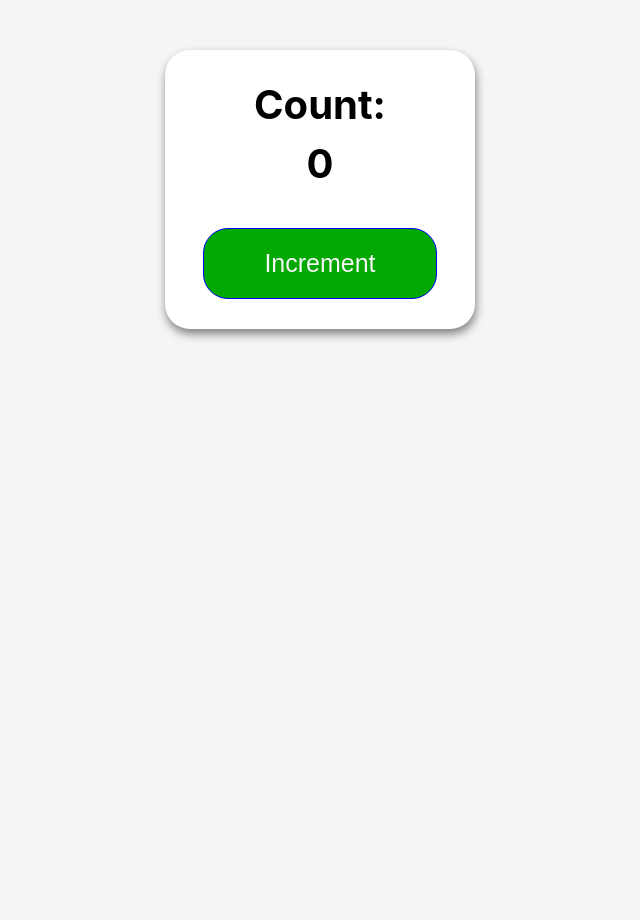
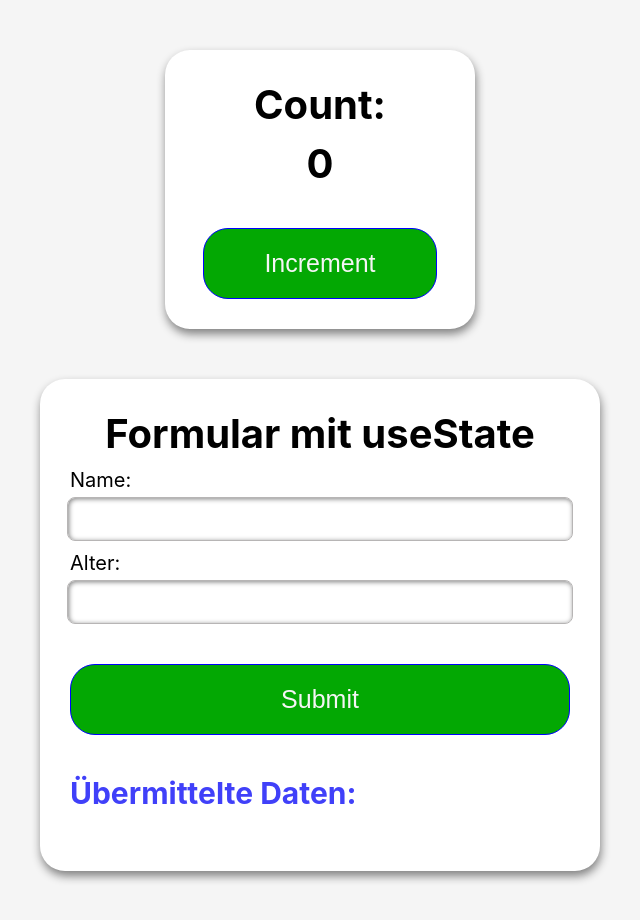
Before and after one commit to SuCoBootcamp24/Alle_Uebungen, a React (Vite) app in the folder Day98_24_10_07_React_Formular_mit_useState/: page / in a window 1280 px wide. Shown: the whole page, without its empty margins (320-960 px from the left). Before the commit the page ends 800 px from the top, so only its background shows below. Built offline with nearby package versions, Linux system fonts and the light colour scheme.

Commit message:
done task 2. Formular

```diff
--- a/Day98_24_10_07_React_Formular_mit_useState/src/App.jsx
+++ b/Day98_24_10_07_React_Formular_mit_useState/src/App.jsx
@@ -1,13 +1,10 @@
-import { useState } from 'react'
 import './App.scss'
 import Counter from './components/counter/counter'
+import Formular from './components/formular/formular'
 
-function App() {
-  const [count, setCount] = useState(0)
-
+export default function App() {
   return <main>
     <Counter />
+    <Formular />
   </main>
-}
-
-export default App
+};
--- a/Day98_24_10_07_React_Formular_mit_useState/src/App.scss
+++ b/Day98_24_10_07_React_Formular_mit_useState/src/App.scss
@@ -11,6 +11,7 @@ main {
   display: flex;
   flex-direction: column;
   align-items: center;
+  gap: 50px;
 
   padding: 50px;
 }
@@ -20,3 +21,41 @@ main {
 h1 {
   font-size: 4rem;
 }
+
+h2 {
+  font-size: 4rem;
+  font-weight: 700;
+  margin: 0;
+}
+
+
+@mixin cards {
+    display: flex;
+    flex-direction: column;
+    justify-content: space-around;
+    align-items: center;
+    gap: 10px;
+
+    border-radius: 25px;
+    box-shadow: 1px 5px 10px gray;;
+
+    background-color: white;
+
+    width: 250px;
+    padding: 30px;
+    font-size: 2rem;
+
+    button {
+        background-color: rgb(3, 168, 3);
+        border: 1px solid blue;
+        border-radius: 25px;
+
+        margin-top: 30px;
+        padding: 20px 60px;
+
+        font-size: 2.5rem;
+        color: whitesmoke;
+
+
+    }
+  }
--- a/Day98_24_10_07_React_Formular_mit_useState/src/components/counter/counter.jsx
+++ b/Day98_24_10_07_React_Formular_mit_useState/src/components/counter/counter.jsx
@@ -4,7 +4,7 @@ export default function Counter() {
     const [count, setCount] = useState(0);
 
     return (
-        <article id="counterCard">
+        <article id="counter">
             <h2>
                 Count:
             </h2>
--- a/Day98_24_10_07_React_Formular_mit_useState/src/components/counter/counter.scss
+++ b/Day98_24_10_07_React_Formular_mit_useState/src/components/counter/counter.scss
@@ -1,39 +1,6 @@
-@use "../../App.scss" as style;
+@use "../../App.scss" as styles;
 
-#counterCard {
-    display: flex;
-    flex-direction: column;
-    justify-content: space-around;
-    align-items: center;
-    gap: 10px;
-
-    border-radius: 25px;
-    box-shadow: 1px 5px 10px gray;;
-
-    background-color: white;
-
-    width: 250px;
-    padding: 30px;
-    font-size: 2rem;
-
-    h2 {
-        font-size: 4rem;
-        font-weight: 700;
-        margin: 0;
-    }
-
-    button {
-        background-color: rgb(3, 168, 3);
-        border: 1px solid blue;
-        border-radius: 25px;
-
-        margin-top: 30px;
-        padding: 20px 60px;
-
-        font-size: 2.5rem;
-        color: whitesmoke;
-
-
-    }
+#counter {
+   @include styles.cards;
 
 }
--- /dev/null
+++ b/Day98_24_10_07_React_Formular_mit_useState/src/components/formular/formular.jsx
@@ -0,0 +1,48 @@
+import { useState } from "react";
+import Person from "../person";
+import "./formular.scss";
+
+export default function Formular() {
+
+    const [person, setPerson] = useState([])
+    const [name, setName] = useState("");
+    const [age, setAge] = useState("");
+
+    function add() {
+        const p = {
+            name,
+            age
+        };
+        setPerson(old => [...old, p]);
+
+        document.getElementById("nameInput").value="";
+        document.getElementById("ageInput").value="";
+    };
+
+    return (
+        <article id="formular">
+            <h2>
+                Formular mit useState
+            </h2>
+
+            <label htmlFor="nameInput">Name:</label>
+            <input onChange={(event) => setName(event.target.value)} type="text" id="nameInput"/>
+
+            <label htmlFor="ageInput">Alter:</label>
+            <input onChange={(event) => setAge(event.target.value)} type="text" id="ageInput"/>
+
+            <button onClick={() => add()}>
+                Submit
+            </button>
+
+            <div>
+            <h3>
+            Übermittelte Daten:
+            </h3>
+            {person.map(element => <Person name={element.name} age={element.age} />)}
+            </div>
+
+        </article>
+
+    );
+};
--- /dev/null
+++ b/Day98_24_10_07_React_Formular_mit_useState/src/components/formular/formular.scss
@@ -0,0 +1,48 @@
+@use "../../App.scss" as styles;
+
+#formular {
+    @include styles.cards;
+
+    width: 500px;
+
+    label {
+        align-self: flex-start;
+        margin: 0 0 -5px 0;
+    }
+
+    input {
+        border: 1px solid rgb(183, 181, 181);
+        border-radius: 8px;
+        box-shadow: 1px 1px 5px gray inset;
+
+        height: 40px;
+        width: 100%;
+
+        font-size: 2.5rem;
+
+    }
+    button {
+        width: 100%;
+    }
+
+    div {
+        display: flex;
+        flex-direction: column;
+        width: 100%;
+        align-items: flex-start;
+
+        h3 {
+            font-size: 3rem;
+            color: rgb(64, 64, 249);
+            text-align: start;
+        }
+
+        p {
+            margin: 5px;
+            &:nth-of-type(even) {
+                margin-bottom: 20px;
+            }
+        }
+}
+
+}
--- /dev/null
+++ b/Day98_24_10_07_React_Formular_mit_useState/src/components/person.jsx
@@ -0,0 +1,13 @@
+export default function Person(props) {
+
+    return (
+        <>
+        <p>
+            Name: {props.name}
+        </p>
+        <p>
+            Alter: {props.age}
+        </p>
+        </>
+    );
+};
```
